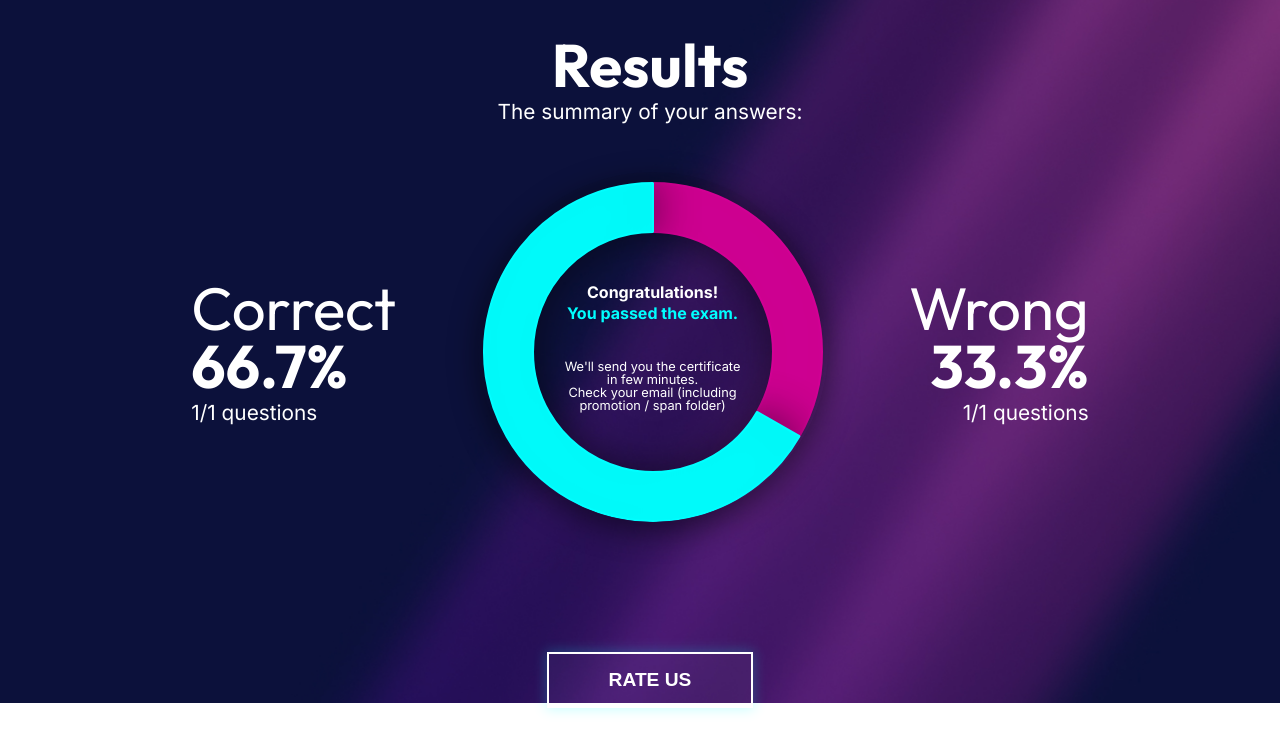
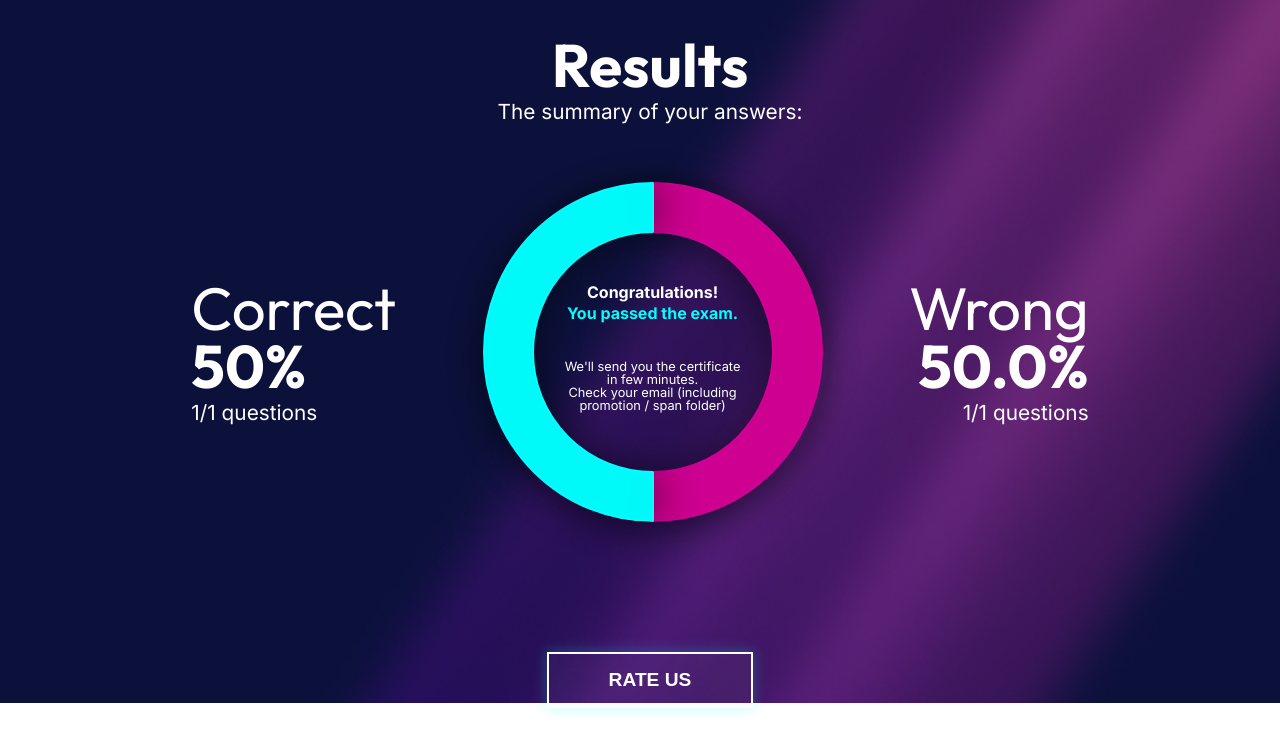
Before and after one commit to Em404/Epicode-BW1-Team6, a plain HTML site: page Results Page/index.html in a window 1280 px wide. Shown: the part 97-850 px from the top of the page. Drawn offline with nearby package versions, Linux system fonts and the light colour scheme.

Commit message:
Result Page pronta per ricevere dato

```diff
--- a/Results Page/index.html
+++ b/Results Page/index.html
@@ -53,7 +53,7 @@
             <div id="centralBench">
                 <div id="correctQuestions">
                     <p class="correctWrong">Correct</p>
-                    <p class="percentualiCW"><span id="percentualeCorrect">66.7</span>%</p>
+                    <p class="percentualiCW"><span id="percentualeCorrect">50</span>%</p>
                     <p class="sottoTesto">1/1 questions</p>
                 </div>
 
@@ -84,6 +84,6 @@
 
     </div>
     <script src="https://cdn.jsdelivr.net/npm/chart.js"></script>
-    <script src="./js/script.js"></script>
+    <script src="./js/scriptResultPage.js"></script>
 </body>
 </html>
--- a/Results Page/js/script.js
+++ b/Results Page/js/scriptResultPage.js
@@ -1,10 +1,16 @@
-let correct = 66.7;
+let wrong2 = document.querySelector('#percentualeWrong');
+let correctTxt = document.querySelector('#percentualeCorrect');
+let txtNumber = correctTxt.textContent;
+let correctD = parseFloat(txtNumber);
+let correct2 = correctD.toFixed(2);
+
+let correct = correct2;
 
 let wrong = 100 - correct;
 
-let data = [wrong, correct];
+let data = [wrong, correct2];
 
-let labels = ['Wrong', 'Correct'];
+let labels = ['Wrong', 'correct2'];
 
 let colors = ['#D20094', '#00FFFF'];
 let borderColor = ['#D20094', '#00FFFF'];
@@ -24,6 +30,9 @@ let myDoughnutChart = new Chart(ctx, {
         cutout: 120,
     }
 });
+wrong2.textContent = wrong.toFixed(1);
+
+
 
 ctx.shadowColor = 'rgba(0, 0, 0, 0.5)';
 ctx.shadowBlur = 40;
```
